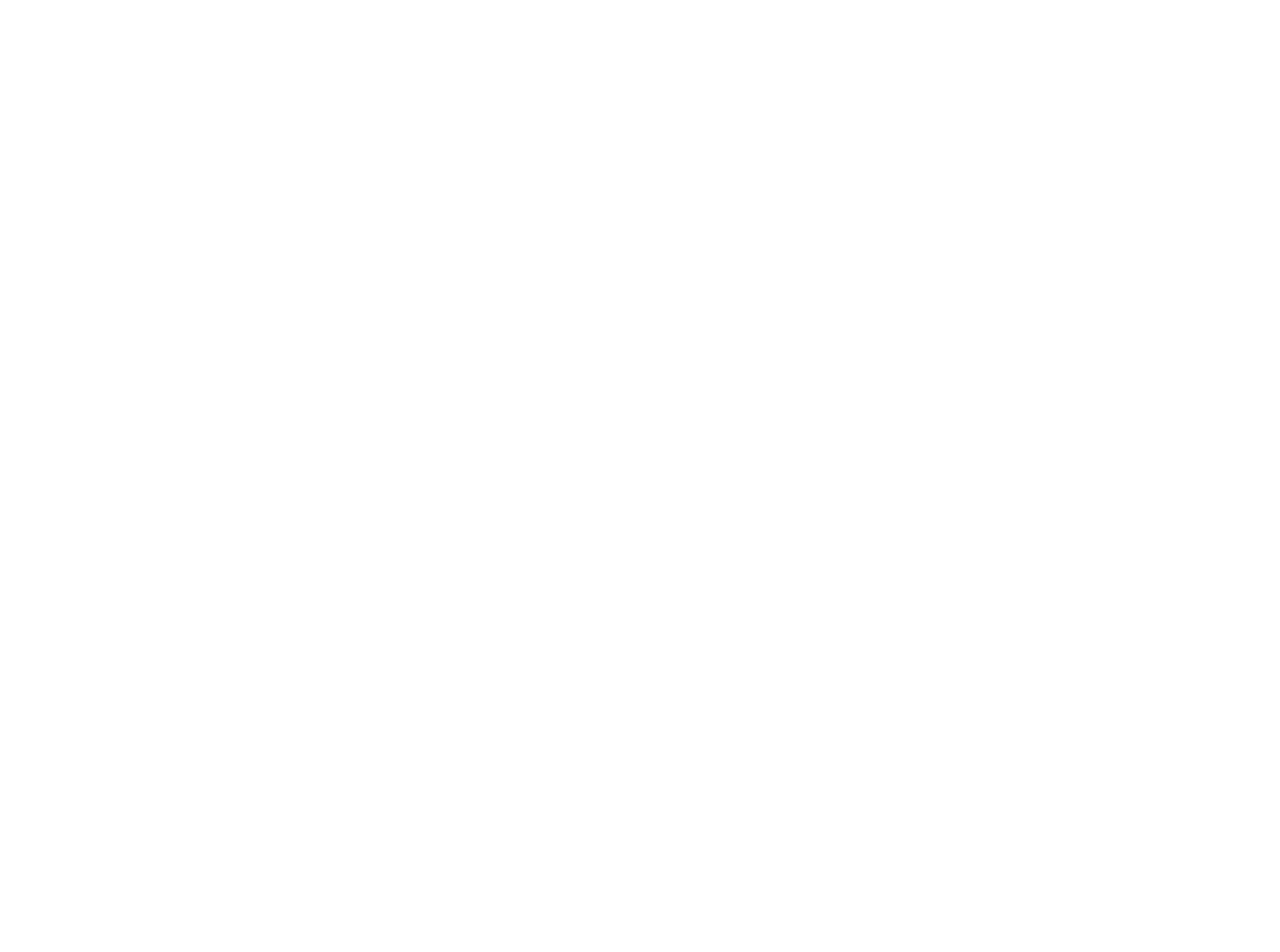
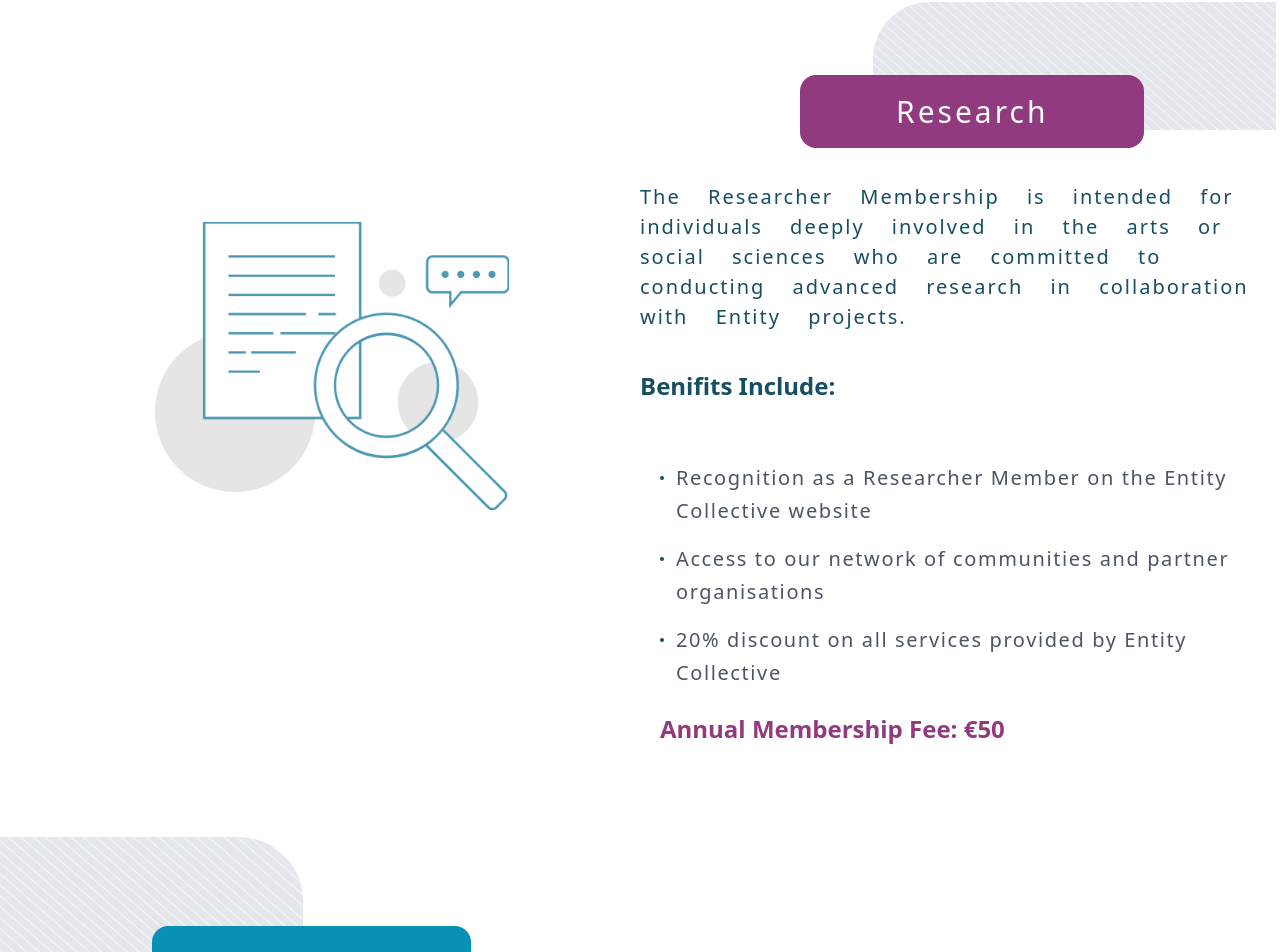
Before and after one commit to saqishah444/Entity-Collective, a React (Vite) app: page / in a window 1280 px wide. Shown: the part 1723-2675 px from the top of the page. Before the commit the page ends 1753 px from the top, so only its background shows below. Built offline with nearby package versions, Linux system fonts and the light colour scheme.

Commit message:
partner section 98% complete

```diff
--- a/src/App.jsx
+++ b/src/App.jsx
@@ -6,6 +6,12 @@
 import maskleft from './assets/images/mask-group-left.png'
 import internship from './assets/images/internship.png'
 import component from './assets/images/component.png'
+import maskright from './assets/images/mask-group-right.png'
+import research from './assets/images/research.png'
+import sponsership from './assets/images/sponsership.png'
+import partnership from './assets/images/partnership.png'
+
+
 
 const App = () => {
   return (
@@ -51,7 +57,7 @@
 
       </section>
 
-      {/* Intern Section */}
+      {/* Intern Section Start */}
       <section id="intern" className="  bg-white px-6 py-16" >
         <div className='container mx-auto'>
           <div className='flex flex-col justify-center items-center'>
@@ -62,10 +68,10 @@
 
                 <div className='relative inline-block'>
                   <div className='absolute z-0 left-[-150px] bottom-0 '>
-                    <img src={maskleft} className='h-36 w-auto  ' alt=""  />
+                    <img src={maskleft} className='h-36 w-auto  ' alt="" />
                   </div>
                   <div className='mx-auto'>
-                    <span className="bg-cyan-600 ms-20  z-10 relative text-white text-center tracking-widest font-medium px-24 py-4 text-3xl rounded-2xl">
+                    <span className="bg-cyan-600 ms-0 lg:ms-32  z-10 relative text-white text-center tracking-widest font-medium px-24 py-4 text-3xl rounded-2xl">
                       Intern
                     </span>
                   </div>
@@ -78,19 +84,19 @@
               </div>
               <div className='flex justify-center'>
                 <img src={internship} alt="" className='   md:h-72   lg:h-96 lg:mt-10 w-auto' />
-                 <div className='relative'>
-                    <div className='hidden md:block absolute md:-bottom-40 md:-right-10 lg:-bottom-48 lg:-right-32 xl:-bottom-56 xl:-right-24  w-40 h-40  md:h-44 '>
-                      <img src={component}  alt="" />
-
-                    </div>
+                <div className='relative'>
+                  <div className='hidden md:block absolute md:-bottom-40 md:-right-10 lg:-bottom-48 lg:-right-32 xl:-bottom-56 xl:-right-24  w-40 h-40  md:h-44 '>
+                    <img src={component} alt="" />
 
                   </div>
+
+                </div>
 
               </div>
             </div>
             <div className='grid  md:grid-cols-2 mt-0 lg:-mt-[180px] '>
               <div>
-                 <h3 className='text-2xl text-cyan-900 font-semibold py-10'>Benifits Include:</h3>
+                <h3 className='text-2xl text-cyan-900 font-semibold py-10'>Benifits Include:</h3>
                 <div className="p-5 bg-white">
                   <ul className="space-y-4 tracking-widest">
                     <li className="flex">
@@ -143,7 +149,182 @@
 
       {/* Intern Section End */}
 
-      {/* Research Section start */}
+      {/* Research Section Start */}
+
+      <section id="research" className="  bg-white px-6 py-16" >
+        <div className='container mx-auto'>
+          <div className='flex flex-col justify-center items-center'>
+
+            <div className='grid md:grid-cols-2  justify-center relative'>
+
+              <div className='flex justify-center order-2 md:order-1'>
+                <img src={research} alt="" className='   md:h-72   lg:mt-32 w-auto' />
+
+
+              </div>
+              <div className='order-1 md:order-2'>
+
+                <div className='relative w-full'>
+                  <div className='absolute z-0 right-0 bottom-0   lg:-right-40 xl:-right-5'>
+                    <img src={maskright} className='h-24 md:h-28 lg:h-32 w-auto' alt="" />
+                  </div>
+                  <div className='mx-auto relative z-10'>
+                    <span className="bg-[#923A7F] ms-0 lg:ms-40 text-white text-center tracking-widest font-medium px-24 py-4 text-3xl rounded-2xl">
+                      Research
+                    </span>
+                  </div>
+
+
+                </div>
+                <p className='tracking-widest text-cyan-900 [word-spacing:20px] flex justify-center py-5 text-[20px] mt-8'>The Researcher Membership is intended for individuals deeply involved in the arts or social sciences who are committed to conducting advanced research in collaboration with Entity projects.</p>
+
+
+              </div>
+
+            </div>
+            <div className='grid  md:grid-cols-2 mt-0 lg:-mt-[180px] '>
+              <div></div>
+              <div>
+                <h3 className='text-2xl text-cyan-900 font-semibold py-10'>Benifits Include:</h3>
+                <div className="p-5 bg-white">
+                  <ul className="space-y-4 tracking-widest">
+                    <li className="flex">
+                      <span className="flex-shrink-0 mt-3.5 w-1 h-1 rounded-full bg-cyan-900 mr-3" />
+                      <p className="text-xl leading-relaxed text-gray-600">
+                        Recognition as a Researcher Member on the Entity Collective website
+                      </p>
+                    </li>
+
+
+                    <li className="flex">
+                      <span className="flex-shrink-0 mt-3.5 w-1 h-1 rounded-full bg-cyan-900 mr-3" />
+                      <p className="text-xl leading-relaxed text-gray-600">
+                        Access to our network of communities and partner organisations
+                      </p>
+                    </li>
+
+
+
+
+
+                    <li className="flex">
+                      <span className="flex-shrink-0 mt-3.5 w-1 h-1 rounded-full bg-cyan-900 mr-3" />
+                      <p className="text-xl leading-relaxed text-gray-600">
+                        20% discount on all services provided by Entity Collective
+                      </p>
+                    </li>
+                  </ul>
+
+
+
+                  <p className="mt-6 text-2xl font-semibold text-[#923A7F]">
+                    Annual Membership Fee: €50
+                  </p>
+                </div>
+              </div>
+            </div>
+
+          </div>
+
+        </div>
+
+
+      </section>
+
+      {/* Research Section End */}
+
+      {/* Partner Section Start */}
+      <section id="partner" className="  bg-white px-6 py-16" >
+        <div className='container mx-auto'>
+          <div className='flex flex-col justify-center items-center'>
+
+            <div className='grid md:grid-cols-2 items-center justify-center relative'>
+
+              <div className=''>
+
+                <div className='relative inline-block'>
+                  <div className='absolute z-0 left-[-150px] bottom-0 '>
+                    <img src={maskleft} className='h-36 w-auto  ' alt="" />
+                  </div>
+                  <div className='mx-auto'>
+                    <span className="bg-cyan-600 ms-0 lg:ms-32  z-10 relative text-white text-center tracking-widest font-medium px-24 py-4 text-3xl rounded-2xl">
+                      Partner
+                    </span>
+                  </div>
+
+
+                </div>
+                <div className='flex justify-center mx-auto'>
+                  <p className='tracking-widest  text-cyan-900 [word-spacing:20px] py-10 text-[20px] mt-8'>DESIGNED FOR STUDENTS AND RECENT GRADUATES, THE INTERN MEMBERSHIP IS IDEAL FOR THOSE LOOKING TO ENGAGE IN CREATIVE, RESEARCH-BASED, OR TECHNICAL PROJECTS THAT ALIGN WITH ENTITY COLLECTIVE’S MISSION.</p>
+
+                </div>
+
+              </div>
+              <div className='flex justify-center'>
+                <img src={partnership} alt="" className='   md:h-72    lg:mt-36 w-auto' />
+
+
+              </div>
+            </div>
+            <div className='grid  md:grid-cols-2 mt-0 lg:-mt-[100px] '>
+              <div>
+                <h3 className='text-2xl text-cyan-900 font-semibold py-10'>Benifits Include:</h3>
+                <div className="p-5 bg-white">
+                  <ul className="space-y-4 items-center tracking-widest">
+                    <li className="flex">
+                      <span className="flex-shrink-0 mt-3.5 w-1 h-1 rounded-full bg-cyan-900 mr-3" />
+                      <p className="text-xl  leading-relaxed text-gray-600">
+                        Hands-on experience and skill development in your area of practice (art, science, economics, programming, etc.)
+                      </p>
+                    </li>
+
+
+                    <li className="flex">
+                      <span className="flex-shrink-0 mt-3.5 w-1 h-1 rounded-full bg-cyan-900 mr-3" />
+                      <p className="text-xl leading-relaxed text-gray-600">
+                        Opportunities for meaningful collaboration with like-minded professionals
+                      </p>
+                    </li>
+
+
+                    <li className="flex">
+                      <span className="flex-shrink-0 mt-3.5 w-1 h-1 rounded-full bg-cyan-900 mr-3" />
+                      <p className="text-xl leading-relaxed text-gray-600">
+                        Access to our professional network and job opportunities
+                      </p>
+                    </li>
+
+
+                    <li className="flex">
+                      <span className="flex-shrink-0 mt-3.5 w-1 h-1 rounded-full bg-cyan-900 mr-3" />
+                      <p className="text-xl leading-relaxed text-gray-600">
+                        20% discount on all services provided by Entity Collective
+                      </p>
+                    </li>
+                  </ul>
+
+
+
+                  <p className="mt-6 text-2xl font-semibold text-cyan-700">
+                    Annual Membership Fee: €50
+                  </p>
+                </div>
+              </div>
+            </div>
+
+          </div>
+
+        </div>
+
+
+      </section>
+
+      {/* Partner Section End */}
+
+
+
+
+
 
 
 
```
